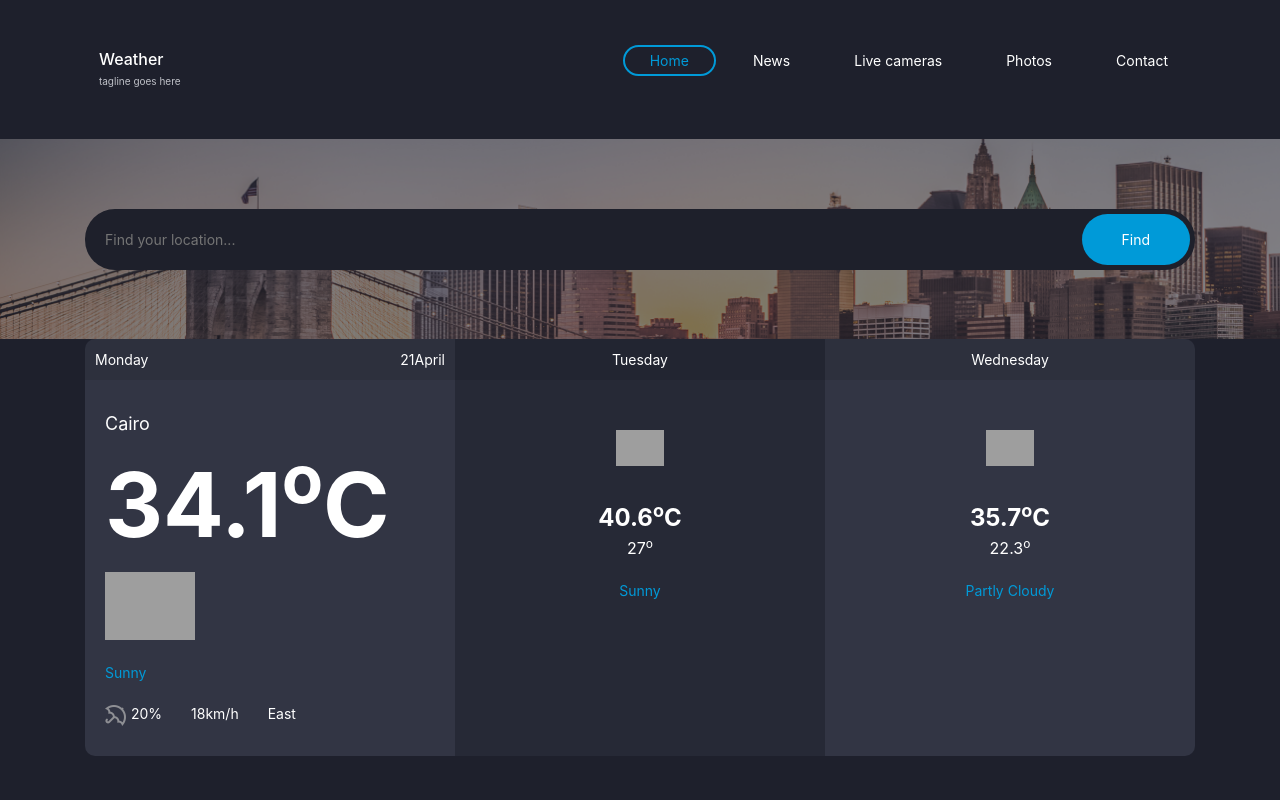
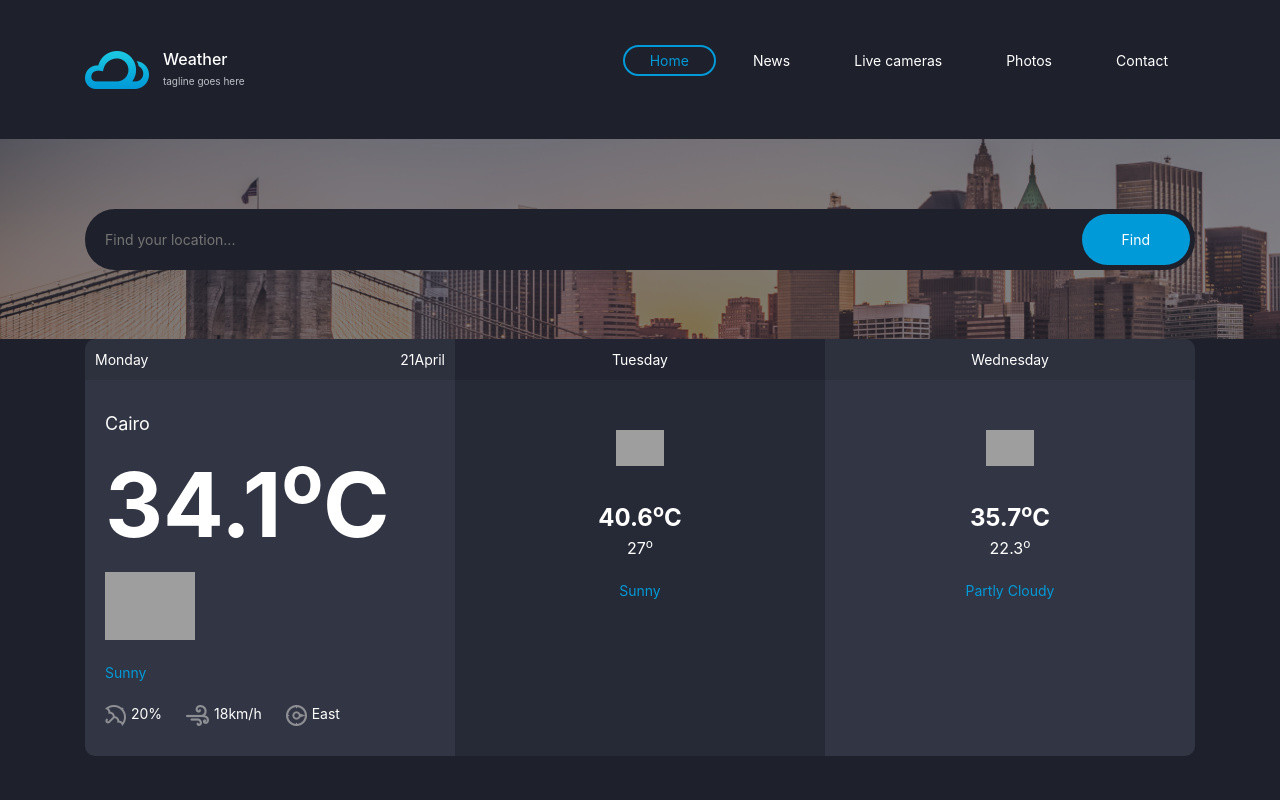
Before and after one commit to Rakaan2213/Weather-App, a plain HTML site: page index.html in a window 1280 px wide. Shown: the top 800 px of the page. Drawn offline with Linux system fonts and the light colour scheme; no server answers; grey boxes are pictures that could not be loaded; files whose address does not match are found by name.

Commit message:
Update index.html

```diff
--- a/index.html
+++ b/index.html
@@ -18,7 +18,7 @@
         <div class="site-header">
             <div class="container">
                 <a class="branding" href="/">
-                    <img src="images/logo.png" alt="" class="logo">
+                    <img src="logo.png" alt="" class="logo">
                     <div class="logo-type">
                         <h1 class="site-title">Weather</h1>
                         <small class="site-description">tagline goes here</small>
@@ -76,8 +76,8 @@
 </div>
 <div class="custom">Sunny</div>
 <span><img src="images/icon-umberella.png" alt="">20%</span>
-                            <span><img src="images/icon-wind.png" alt="">18km/h</span>
-                            <span><img src="images/icon-compass.png" alt="">East</span>
+                            <span><img src="icon-wind.png" alt="">18km/h</span>
+                            <span><img src="icon-compass.png" alt="">East</span>
 </div>
 </div>	<div class="forecast">
     <div class="forecast-header">
```
